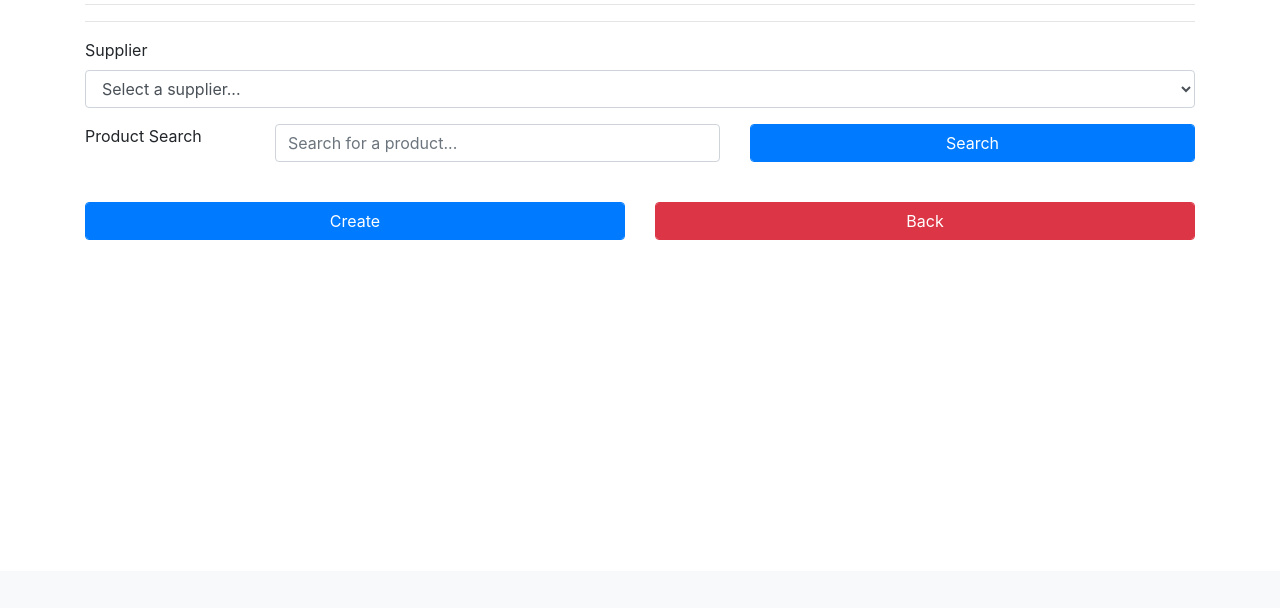
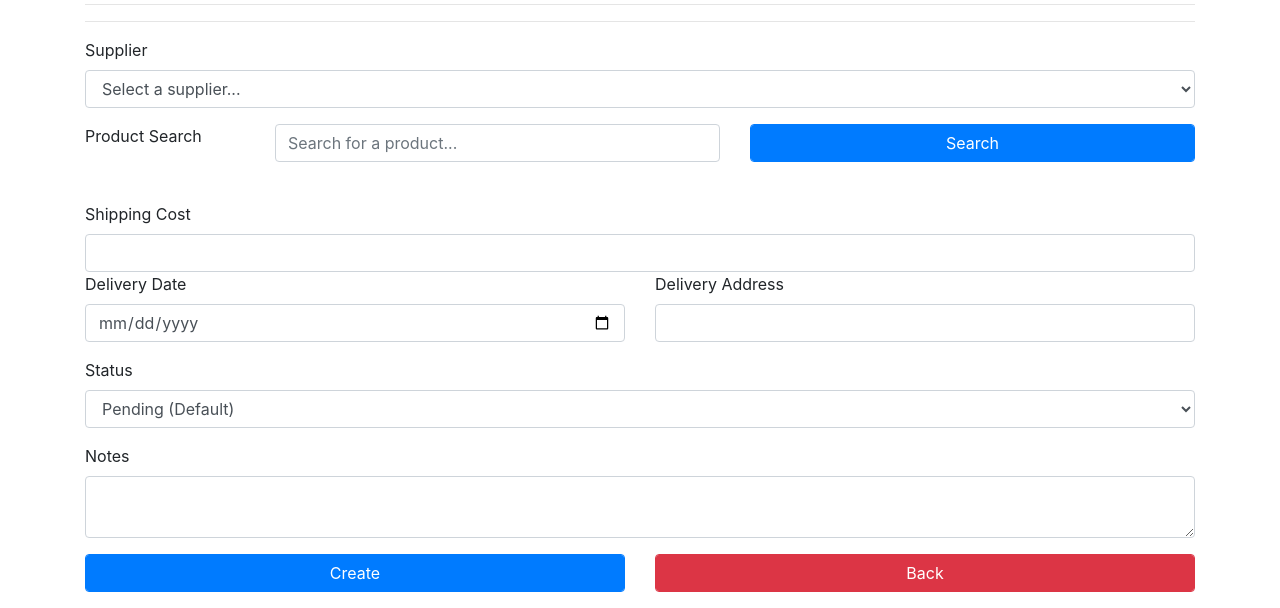
Before and after one commit to gurgy11/GDgoodZ-Trading, a Flask app: page /orders/create in a window 1280 px wide. Shown: the part 229-837 px from the top of the page. Before the commit the page ends 469 px from the top, so only its background shows below. Run offline with Flask 2, Linux system fonts and the light colour scheme; the visitor is signed in with stand-in values (Sample User, id 1); data that the repository does not hold is empty; some libraries are stand-ins or nearby versions.

Commit message:
commit on master

```diff
--- a/gdgoodz/modules/orders/views.py
+++ b/gdgoodz/modules/orders/views.py
@@ -15,5 +15,11 @@ def index():
 @bp.route('/orders/create', methods=['GET', 'POST'])
 @login_required
 def create():
+
+    if request.method == 'POST':
+        supplier = request.form.get('supplier')
+        products = request.form.get('products')
+        print(products)
+
     return render_template('orders/create.html', title='GDgoodZ Trading - Orders', top_heading_txt='Orders - Create',
                            secondary_heading_txt='Use the form below to create and submit a new order!')
--- a/gdgoodz/modules/suppliers/views.py
+++ b/gdgoodz/modules/suppliers/views.py
@@ -90,5 +90,4 @@ def fetchall():
         s_dict = s.to_dict()
         supplier_dicts.append(s_dict)
 
-    print(supplier_dicts)
     return jsonify(supplier_dicts)
--- a/gdgoodz/static/js/orders/create.js
+++ b/gdgoodz/static/js/orders/create.js
@@ -1,4 +1,10 @@
 $(document).ready(function() {
+
+    var ids_arr = Array();
+    var products_arr = Array();
+    var quantities_arr = Array();
+    var skus_arr = Array();
+    var costs_per_unit_arr = Array();
 
     // Disable submit when enter pressed
     $(window).keydown(function(event) {
@@ -17,7 +23,7 @@ $(document).ready(function() {
                 supplierName = value.name;
 
                 // Create an option element
-                var supplierOption = $('<option value="' + supplierId + '">' + supplierName + '</option>');
+                var supplierOption = $('<option value="' + supplierName + '">' + supplierName + '</option>');
 
                 // Append to the supplier select
                 $('#supplierSelect').append(supplierOption);
@@ -51,10 +57,21 @@ $(document).ready(function() {
 
                     var qty_li = $('<li></li>').append(qty_label).append(qty_input);
 
-                    var add_btn = $('<button type="button" class="btn btn-primary add-btn" style="width: 100%;">Add</button>');
+                    var add_btn = $('<button id="addBtn' + p_id + '" type="button" class="btn btn-primary add-btn" style="width: 100%;">Add</button>');
 
                     // Add button click event
                     $(add_btn).on('click', function() {
+                        if ($(qty_input).val() <= 0) {
+                            window.alert('You cannot add a product with no quantity!');
+                            return;
+                        }
+
+                        ids_arr.push(p_id);
+                        products_arr.push(p_name);
+                        quantities_arr.push($(qty_input).val());
+                        skus_arr.push(p_sku);
+                        costs_per_unit_arr.push(p_cost_per_unit);
+
                         var card = $('<div class="card bg-default mb-3" style="max-width: 18rem;"></div>');
 
                         var card_header = $('<div class="card-header text-white bg-primary">' + p_name + '</div>');
@@ -76,6 +93,22 @@ $(document).ready(function() {
                         $('#addedProductCards').append(card);
 
                         $(this).prop('disabled', true);
+
+                        // Remove button click event
+                        $(removeBtn).on('click', function() {
+                            // $('#addedProductCards').remove(card);
+
+                            var productCards = $('#addedProductCards .card');
+                            $.each(productCards, function(key, value) {
+                                var cTitle = $(this).find('.card-header').first();
+                                var title = $(cTitle).text();
+
+                                if (title == p_name) {
+                                    $(this).remove();
+                                    $('#addBtn' + p_id).prop('disabled', false);
+                                }
+                            });
+                        });
                     });
 
                     product_ul.append(id_li);
--- a/gdgoodz/templates/orders/create.html
+++ b/gdgoodz/templates/orders/create.html
@@ -59,11 +59,61 @@
         </div>
     </div>
 
+    <!-- Shipping -->
+    <div class="form-group">
+        <div class="row">
+            <div class="col">
+                <label for="shipping_cost">Shipping Cost</label>
+                <input type="number" step="0.01" name="shipping_cost" id="shippingCost" class="form-control">
+            </div>
+        </div>
+        <div class="row">
+            <div class="col">
+                <label for="delivery_date">Delivery Date</label>
+                <input type="date" name="delivery_date" id="deliveryDate" class="form-control">
+            </div>
+            <div class="col">
+                <label for="delivery_address">Delivery Address</label>
+                <input type="text" name="delivery_address" id="deliveryAddress" class="form-control">
+            </div>
+        </div>
+    </div>
+
+    <!-- Status -->
+    <div class="form-group">
+        <div class="row">
+            <div class="col">
+                <label for="status">Status</label>
+                <select name="status" id="status" class="form-control">
+                    <option value="Pending" selected>Pending (Default)</option>
+                    <option value="Pending">Pending</option>
+                    <option value="Processing">Processing</option>
+                    <option value="Shipped">Shipped</option>
+                    <option value="Out for Delivery">Out for Delivery</option>
+                    <option value="Draft">Draft</option>
+                    <option value="Cancelled">Cancelled</option>
+                    <option value="Completed">Completed</option>
+                    <option value="Returned">Returned</option>
+                </select>
+            </div>
+        </div>
+    </div>
+
+    <!-- Notes -->
+    <div class="form-group">
+        <div class="row">
+            <div class="col">
+                <label for="notes">Notes</label>
+                <textarea name="notes" id="notes" class="form-control"></textarea>
+            </div>
+        </div>
+    </div>
+
     <!-- Submit -->
     <div class="form-group">
         <div class="row">
             <div class="col">
-                <button type="submit" class="btn btn-primary form-control">Create</button>
+                <button type="submit" id="createNewBtn" class="btn btn-primary form-control">Create</button>
             </div>
             <div class="col">
                 <button type="button" id="backBtn" class="btn btn-danger form-control">Back</button>
```
